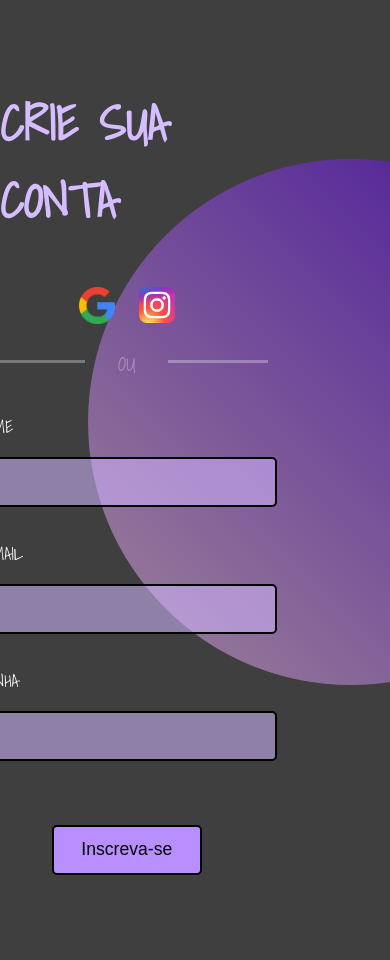
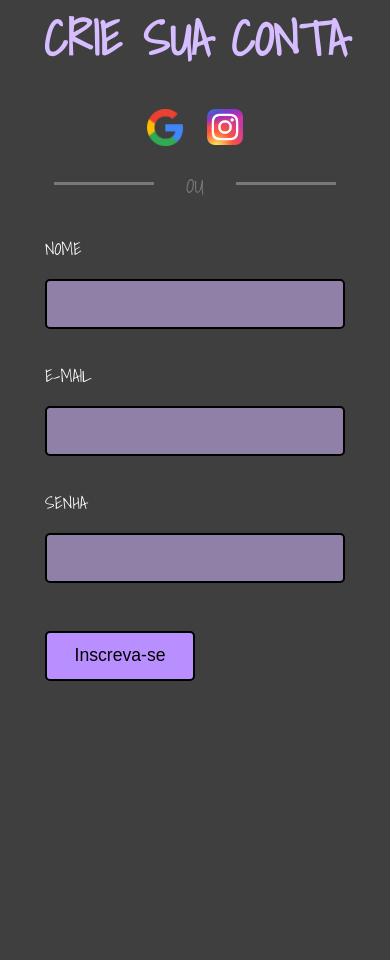
Before and after one commit to gabriel-brolavschi/projeto-, a PHP site: page / in a window 390 px wide; the page is wider, and only the part inside the window is pictured. After the commit the page ends 681 px from the top of that part, so only its background shows below. Run offline with PHP 8.4, Linux system fonts and the light colour scheme.

Commit message:
crie sua conta responsivo

```diff
--- a/index.html
+++ b/index.html
@@ -9,6 +9,7 @@
 </head>
 <body>
     <main>
+        <section class="main">
         <h1>CRIE SUA CONTA</h1>
         <div class="social-media">
             <a href="#">
@@ -39,10 +40,13 @@
 
             <input type="submit" value="Inscreva-se">
         </form>
+    </section>
+    <section class="images-container">
+        <div class="images">
+            <img src="logos/tatoo.png" alt="tatoo">
+        <div class="circle"></div>
+        </div>
+    </section>
     </main>
-    <section class="images">
-        <img src="logos/tatoo.png" alt="tatoo">
-       <div class="circle"></div>
-    </section>
 </body>
 </html>
--- a/style.css
+++ b/style.css
@@ -13,53 +13,61 @@ body{
     color: white;
     font-weight: 500;
     display: flex;
-    min-width: 100vh;
 }
 
 main{
-    width: 65vw;
+    width: 99%;
+    display: flex;
+    justify-content: space-between;
+    flex-wrap: wrap;
+}
+
+.main{
+    max-width: 50%;
+    min-width: 303px;
     display: flex;
     flex-direction: column;
     align-items: center;
     justify-content: center;
+    margin: 15px 0 0 17%;
 }
 
-main h1{
+.main h1{
     color: #d6bdff;
     font-size: 3rem;
-    margin-bottom: 3rem;
+    margin-bottom: 2rem;
 }
 
-main .social-media{
+.main .social-media{
     display: flex;
     align-content: center;
 }
 
-main .social-media a{
+.main .social-media a{
     text-decoration: none;
 }
 
-main .social-media img{
+.main .social-media img{
     width: 36px;
     margin-left: 1.5rem;
 }
 
-main .social-media a:first-child img{
+.main .social-media a:first-child img{
     margin-left: 0;
 }
 
-main .alternative{
+.main .alternative{
     margin-top: 1rem;
 }
 
-main .alternative span{
+.main .alternative span{
     font-size: 1.3rem;
     font-weight: 400;
     color: rgba(255, 255, 255, 0.3);
     position: relative;
 }
 
-main .alternative span::before, main .alternative span::after{
+.main .alternative span::before, .main .alternative span::after{
     position: absolute;
     content: '';
     height: 3px;
@@ -69,27 +77,22 @@ main .alternative span::before, main .alternative span::after{
     right: 50px;
 }
 
-main .alternative span::after{
+.main .alternative span::after{
     left: 50px;
 }
 
-main form{
-    display: flex;
-    flex-direction: column;
-    align-items: center;
-}
 
-main form label{
+.main form label{
     display: flex;
     flex-direction: column;
 }
 
-main form label span{
+.main form label span{
     font-size: 1.1rem;
     margin-top: 2rem;
 }
 
-main form input{
+.main form input{
     background: #d3b8ff8a;
     width: 300px;
     height: 50px;
@@ -103,28 +106,29 @@ main form input{
     font-family: sans-serif;
 }
 
-main form input[type="submit"]{
+.main form input[type="submit"]{
     cursor: pointer;
     width: 50%;
-    margin-top: 4rem;
+    margin-top: 3rem;
     background: #b98eff;
     color: rgb(0, 0, 0);
     font-size: 1.1rem;
     transition: all .3s ease-in-out;
 }
 
-main form input[type="submit"]:hover{
+.main form input[type="submit"]:hover{
     background: #6200ff;
     color: white;
 }
-
-section.images{
-    display: flex;
-    align-items: flex-end;
-    padding: 10rem;
+.images-container{
+    /* position: relative; */
 }
-
-section.images .circle{
+.images{
+    /* display: flex; */
+    /* align-items: flex-end; */
+    /* padding: 10rem; */
+}
+.circle {
     position: absolute;
     height: 100%;
     width: 100%;
@@ -134,3 +138,16 @@ section.images .circle{
     clip-path: circle(40% at 90%);
     z-index: -1;
 }
+
+@media only screen and (max-width: 1024px) {
+    .images-container{
+        display: none;
+    }
+    main{
+    margin: 0 auto 20px auto;
+
+    }
+    .main{
+        margin: 0 auto;
+    }
+  }
```
